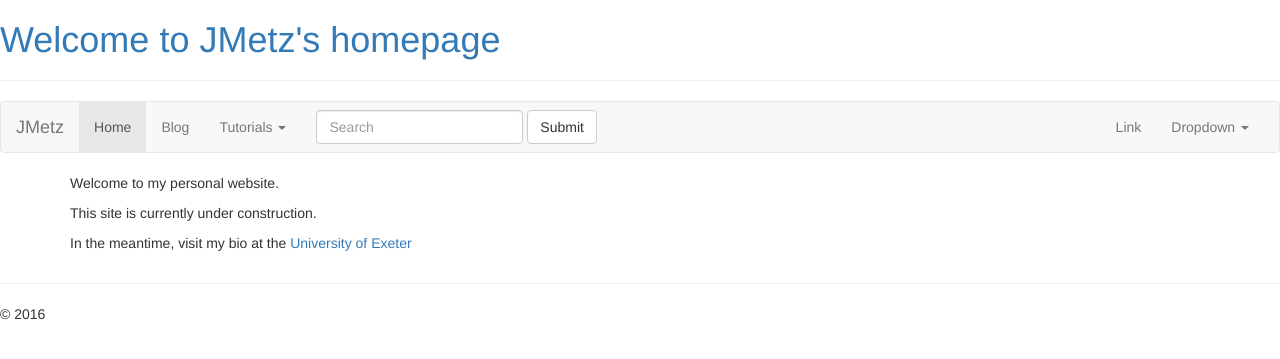
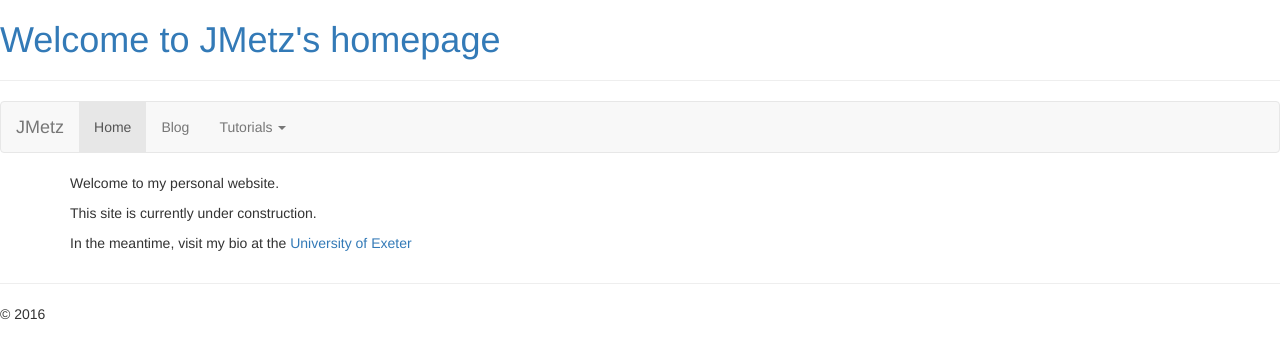
Before and after one commit to jmetz/jmetz.github.io, a Jekyll site: the page built from index.md, in a window 1280 px wide. Shown: the top 359 px of the page. Built offline with Jekyll 4.4.1, drawn with Linux system fonts in a browser that asks for light colours.

Commit message:
Commented out the search and rhs nav entries

```diff
--- a/_layouts/homepage.html
+++ b/_layouts/homepage.html
@@ -48,13 +48,13 @@
               </ul>
             </li>
           </ul>
-          <form class="navbar-form navbar-left" role="search">
+          <!--form class="navbar-form navbar-left" role="search">
             <div class="form-group">
               <input type="text" class="form-control" placeholder="Search">
             </div>
             <button type="submit" class="btn btn-default">Submit</button>
-          </form>
-          <ul class="nav navbar-nav navbar-right">
+          </form-->
+          <!--ul class="nav navbar-nav navbar-right">
             <li><a href="#">Link</a></li>
             <li class="dropdown">
               <a href="#" class="dropdown-toggle" data-toggle="dropdown" role="button" aria-haspopup="true" aria-expanded="false">Dropdown <span class="caret"></span></a>
@@ -66,7 +66,7 @@
                 <li><a href="#">Separated link</a></li>
               </ul>
             </li>
-          </ul>
+          </ul-->
         </div><!-- /.navbar-collapse -->
       </div><!-- /.container-fluid -->
     </nav>
```
